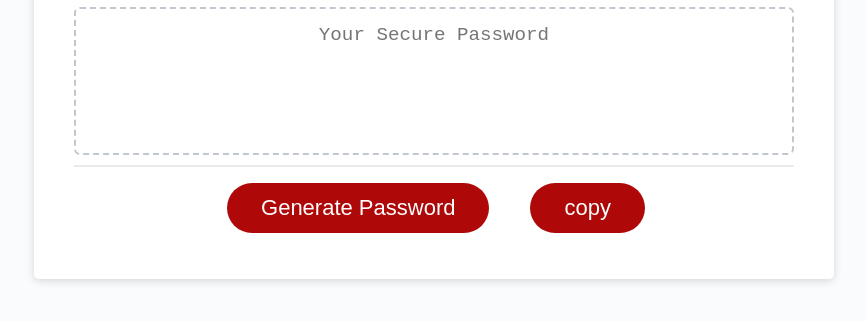
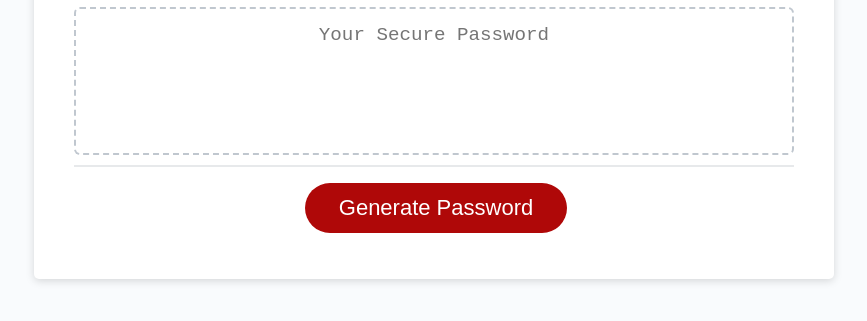
Before and after one commit to LipikaManglaa/passwordGenerator, a plain HTML site: page index.html in a window 1280 px wide. Shown: the part 241-562 px from the top of the page, without its empty margins (206-1073 px from the left). Drawn offline with Linux system fonts and the light colour scheme.

Commit message:
changes in html file

```diff
--- a/index.html
+++ b/index.html
@@ -26,7 +26,7 @@
         </div>
         <div class="card-footer">
           <button id="generate" class="btn">Generate Password</button>
-          <button id="copy" class="btn">copy</button>
+
         </div>
       </div>
     </div>
```
